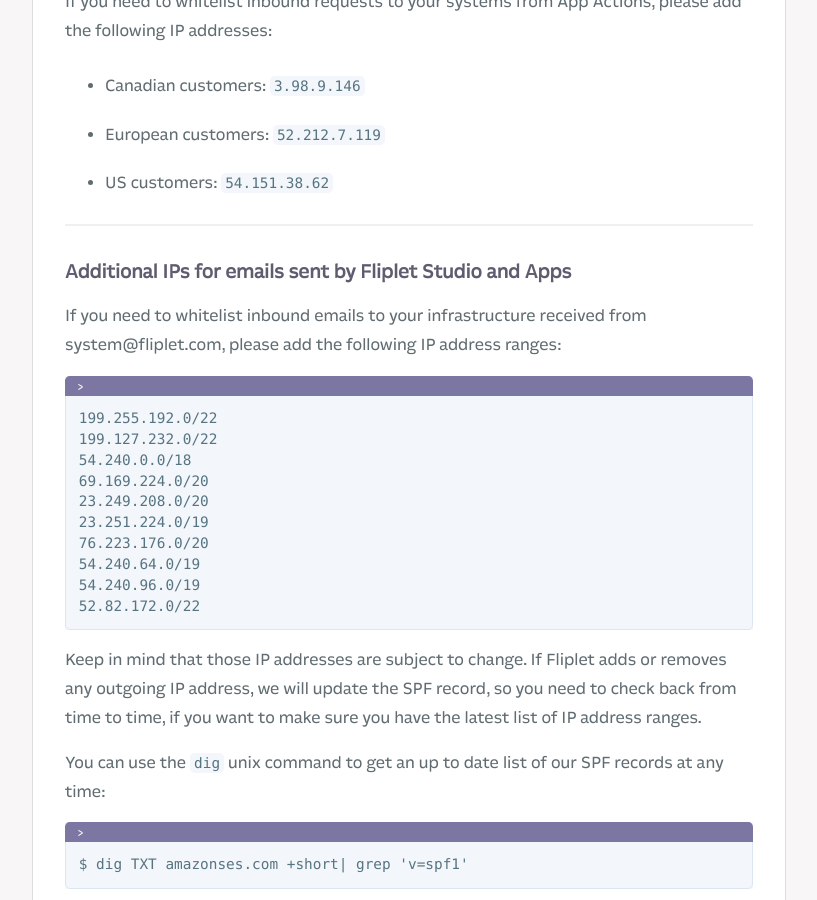
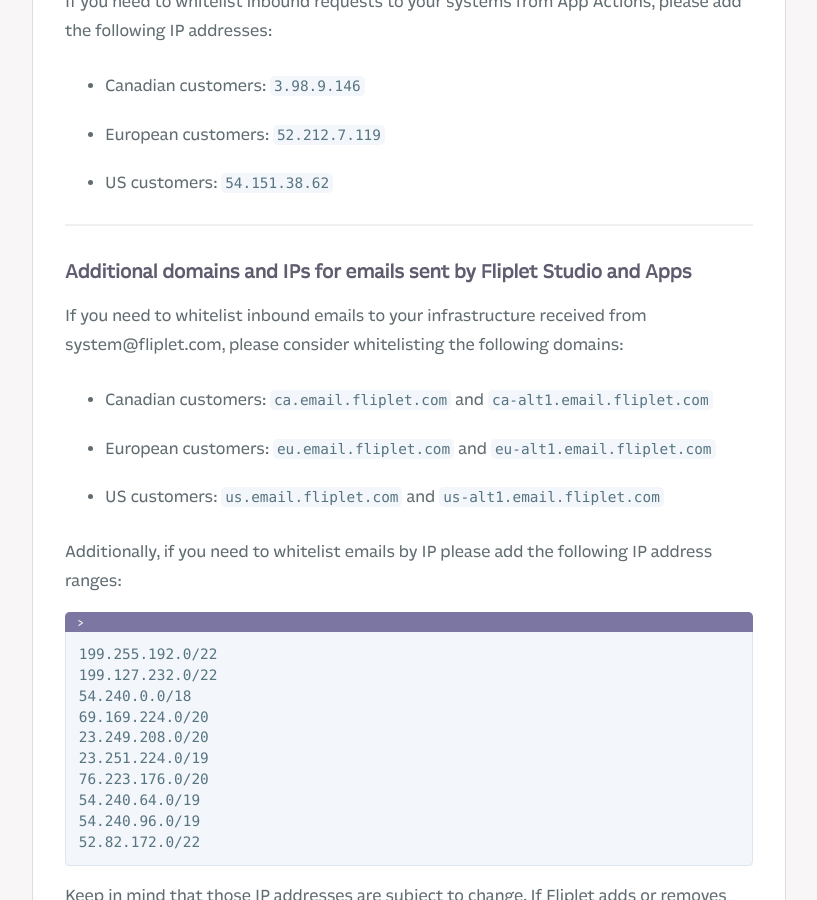
Before and after one commit to Fliplet/fliplet-cli, a Jekyll site: the page built from docs/URLs-and-IP-Addresses.md, in a window 1280 px wide and 900 px high, scrolled down 3183 px. Shown: the whole window, without its empty margins (254-1071 px from the left). Built offline with Jekyll 4.4.1, drawn with Linux system fonts in a browser that asks for light colours; nearby versions of some CDN libraries; our own code applies the rules of GitHub Pages for plain Markdown files; library files that are not in the unit come from our copies; comment, search, counter and statistics services are not loaded; a style sheet for code colours, icons or effects is not loaded; some of the changed text lies outside the part shown.

Commit message:
docs update

````diff
--- a/docs/URLs-and-IP-Addresses.md
+++ b/docs/URLs-and-IP-Addresses.md
@@ -110,9 +110,15 @@
 
 ---
 
-### Additional IPs for emails sent by Fliplet Studio and Apps
+### Additional domains and IPs for emails sent by Fliplet Studio and Apps
 
-If you need to whitelist inbound emails to your infrastructure received from system@fliplet.com, please add the following IP address ranges:
+If you need to whitelist inbound emails to your infrastructure received from system@fliplet.com, please consider whitelisting the following domains:
+
+- Canadian customers: `ca.email.fliplet.com` and `ca-alt1.email.fliplet.com`
+- European customers: `eu.email.fliplet.com` and `eu-alt1.email.fliplet.com`
+- US customers: `us.email.fliplet.com` and `us-alt1.email.fliplet.com`
+
+Additionally, if you need to whitelist emails by IP please add the following IP address ranges:
 
 ```
 199.255.192.0/22
````
